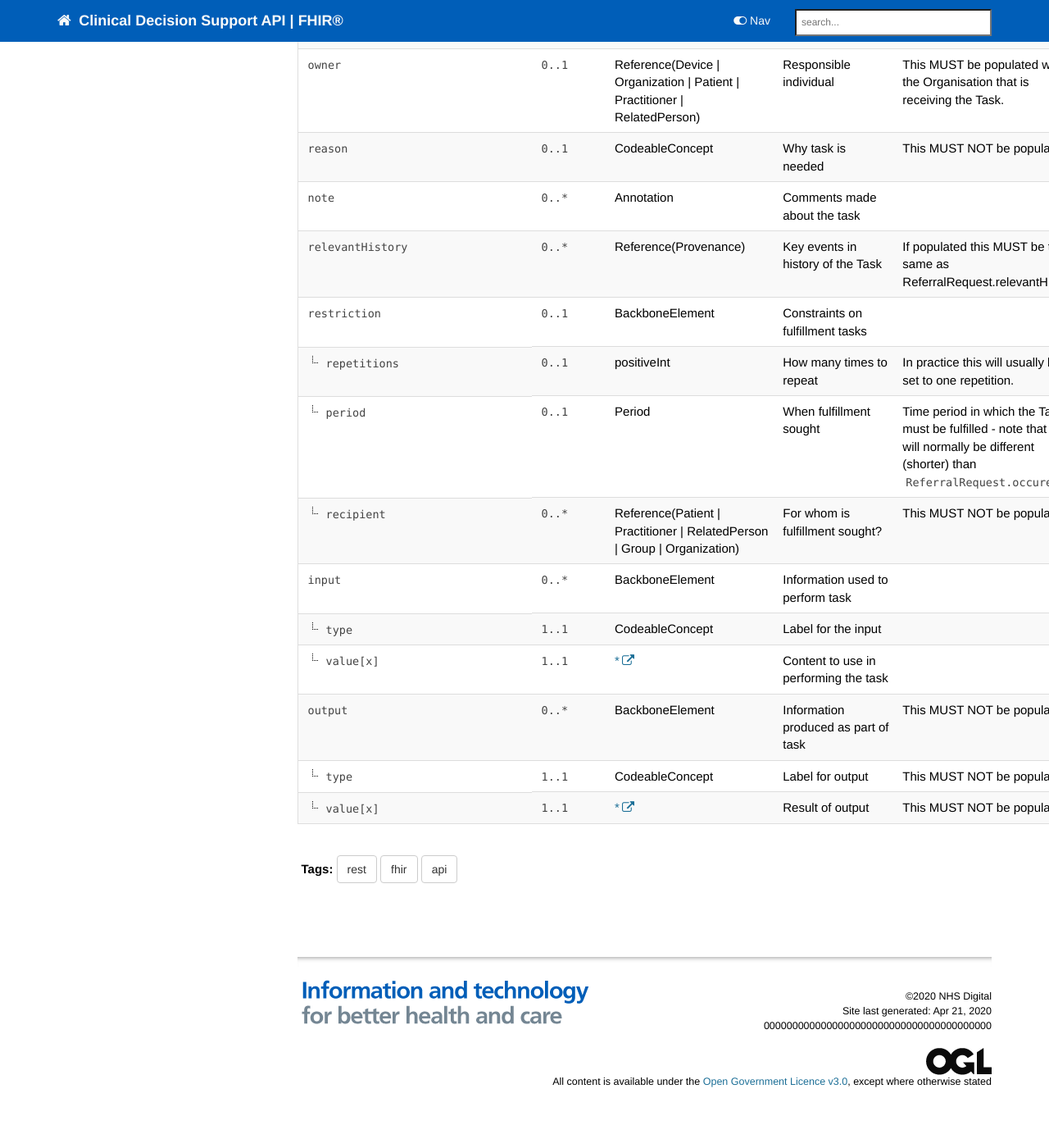
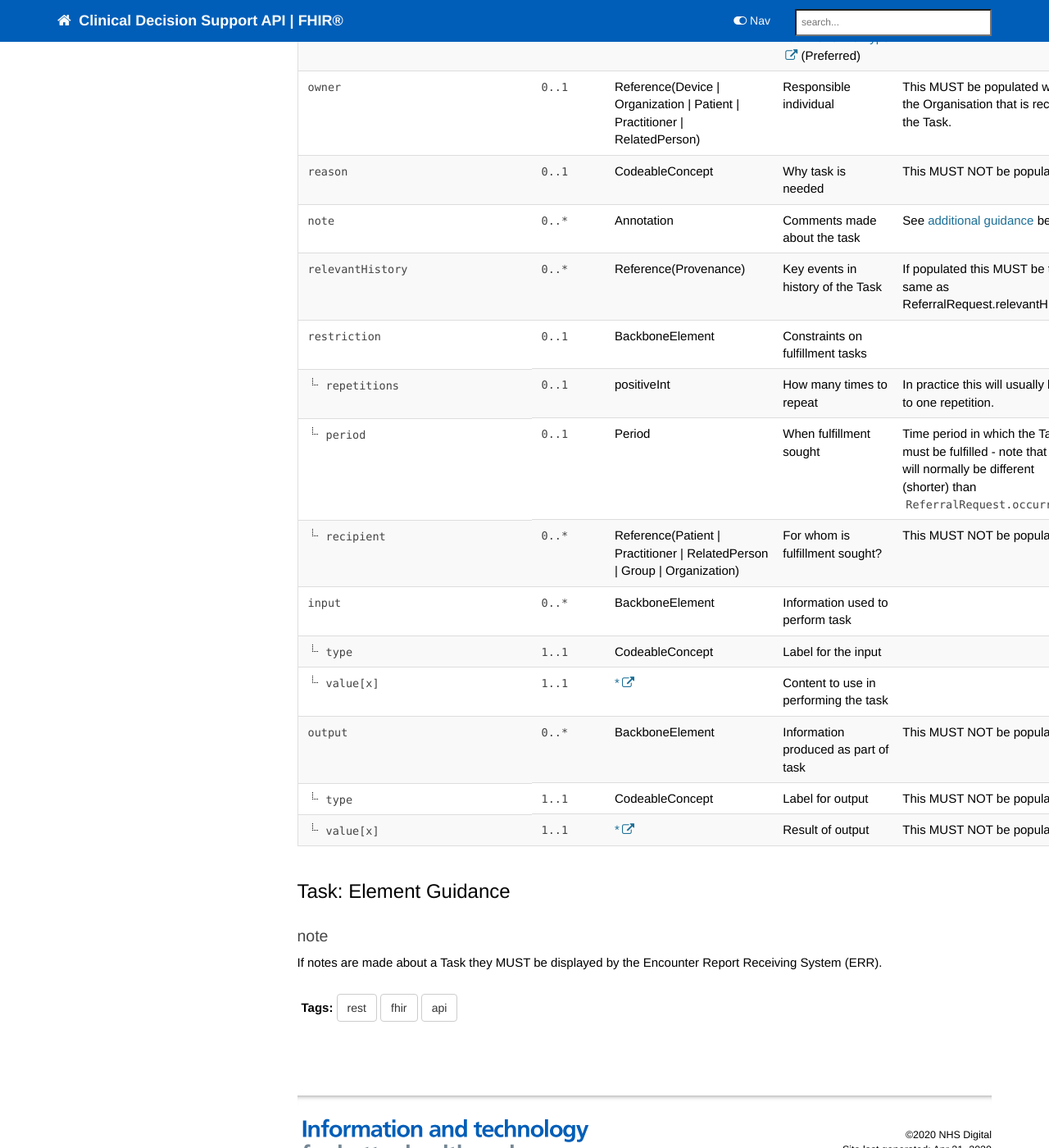
Before and after one commit to nhsconnect/FHIR-CDS, a Jekyll site: the page built from pages/explore/api_task.md, in a window 1280 px wide and 1400 px high, scrolled down 3122 px. Shown: the whole window at 82% size. Built offline with Jekyll 4.4.1, drawn with Linux system fonts in a browser that asks for light colours; nearby versions of some CDN libraries; comment, search, counter and statistics services are not loaded; some of the changed text lies outside the part shown.

Commit message:
task.note guidance

```diff
--- a/pages/explore/api_task.md
+++ b/pages/explore/api_task.md
@@ -275,7 +275,7 @@ Detailed implementation guidance for a `Task` resource within the scope of this
     <td><code>0..*</code></td>
     <td>Annotation</td>
     <td>Comments made about the task</td>
-<td></td>
+<td>See <a href="#note">additional guidance</a> below.</td>
 </tr>
 <tr>
   <td><code>relevantHistory</code></td>
@@ -303,7 +303,7 @@ Detailed implementation guidance for a `Task` resource within the scope of this
     <td><code>0..1</code></td>
     <td>Period</td>
     <td>When fulfillment sought</td>
-<td>Time period in which the Task must be fulfilled - note that this will normally be different (shorter) than <code>ReferralRequest.occurence</code></td>
+<td>Time period in which the Task must be fulfilled - note that this will normally be different (shorter) than <code>ReferralRequest.occurrence</code></td>
 </tr>
 <tr>
   <td class="sub"><code>recipient</code></td>
@@ -355,7 +355,10 @@ Detailed implementation guidance for a `Task` resource within the scope of this
 <td>This MUST NOT be populated.</td>
 </tr>
 </table>
-<!--stackedit_data:
-eyJoaXN0b3J5IjpbMTYwMzc3Mjc3LC02MzI4MTY1MjMsLTExNz
-c4MTA2MzcsMTM0NTA5OTU1MCw1NDM0NjcxMTNdfQ==
--->
+
+
+## Task: Element Guidance ##
+
+### note ###
+
+If notes are made about a Task they MUST be displayed by the Encounter Report Receiving System (ERR).
```
